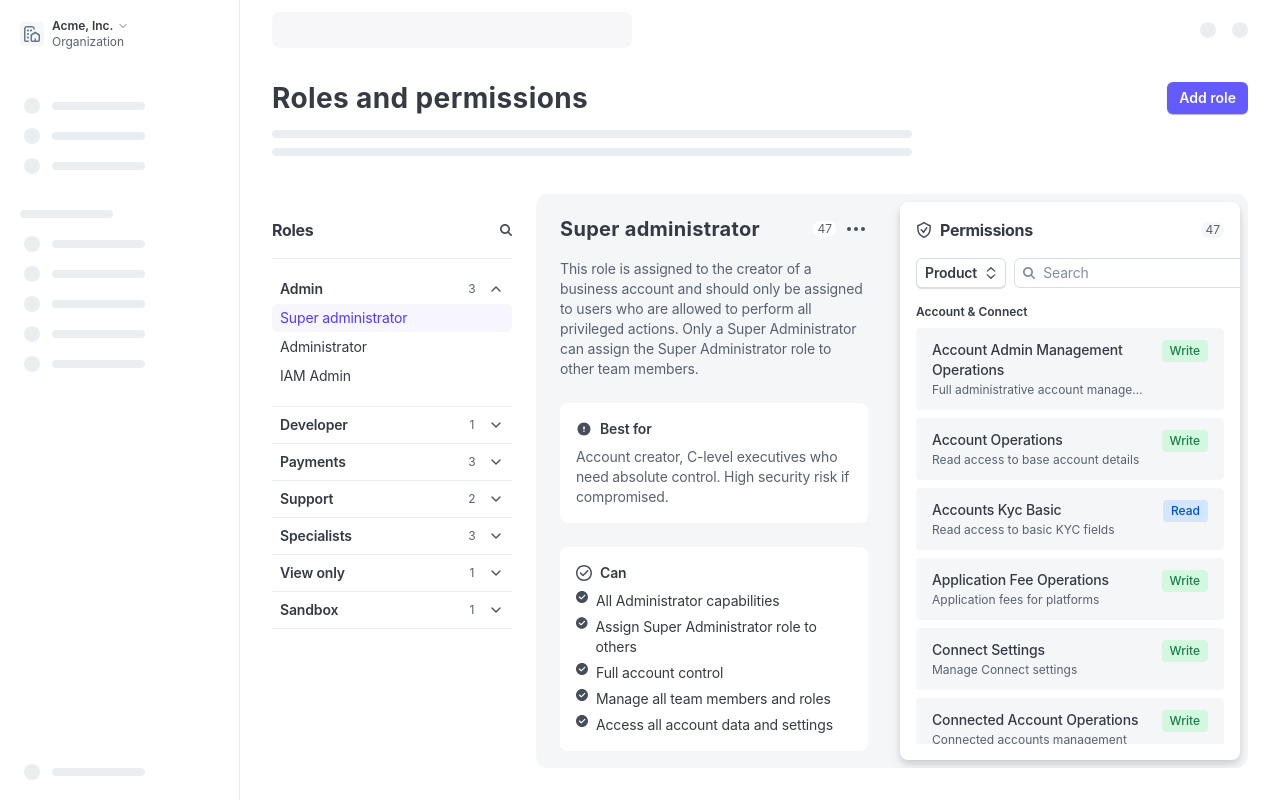
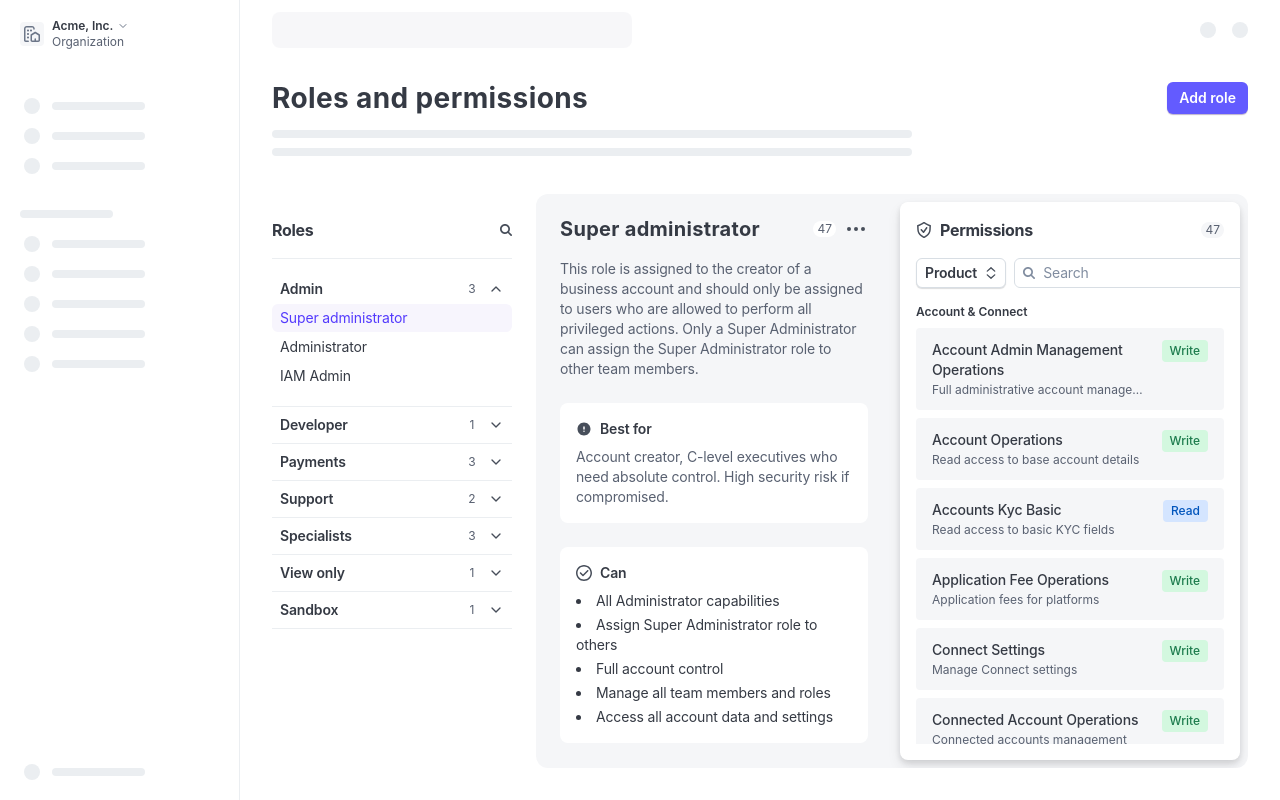
Before and after one commit to khoi-stripe/uvp, a Next.js app: page / in a window 1280 px wide. Built offline with nearby package versions, Linux system fonts and the light colour scheme.

Commit message:
Switch can/cannot lists to bullets, remove icons
Committed-By-Agent: cursor

```diff
--- a/src/app/page.tsx
+++ b/src/app/page.tsx
@@ -405,12 +405,9 @@ export default function RolesPermissionsPage() {
                 <span className="text-[14px] font-semibold text-[#353A44] leading-5 tracking-[-0.15px]">Can</span>
               </div>
               {selectedRole.details?.canDo && selectedRole.details.canDo.length > 0 ? (
-                <ul className="flex flex-col gap-1.5">
+                <ul className="list-disc list-inside flex flex-col gap-1">
                   {selectedRole.details.canDo.map((item, index) => (
-                    <li key={index} className="flex items-start gap-2">
-                      <CheckCircleFilledIcon className="shrink-0 mt-1" />
-                      <span className="text-[14px] text-[#353A44] leading-5 tracking-[-0.15px]">{item}</span>
-                    </li>
+                    <li key={index} className="text-[14px] text-[#353A44] leading-5 tracking-[-0.15px]">{item}</li>
                   ))}
                 </ul>
               ) : (
@@ -428,12 +425,9 @@ export default function RolesPermissionsPage() {
                 <span className="text-[14px] font-semibold text-[#353A44] leading-5 tracking-[-0.15px]">Cannot</span>
               </div>
               {selectedRole.details?.cannotDo && selectedRole.details.cannotDo.length > 0 ? (
-                <ul className="flex flex-col gap-1.5">
+                <ul className="list-disc list-inside flex flex-col gap-1">
                   {selectedRole.details.cannotDo.map((item, index) => (
-                    <li key={index} className="flex items-start gap-2">
-                      <CancelCircleIcon className="shrink-0 mt-1 w-3 h-3" />
-                      <span className="text-[14px] text-[#353A44] leading-5 tracking-[-0.15px]">{item}</span>
-                    </li>
+                    <li key={index} className="text-[14px] text-[#353A44] leading-5 tracking-[-0.15px]">{item}</li>
                   ))}
                 </ul>
               ) : (
```
